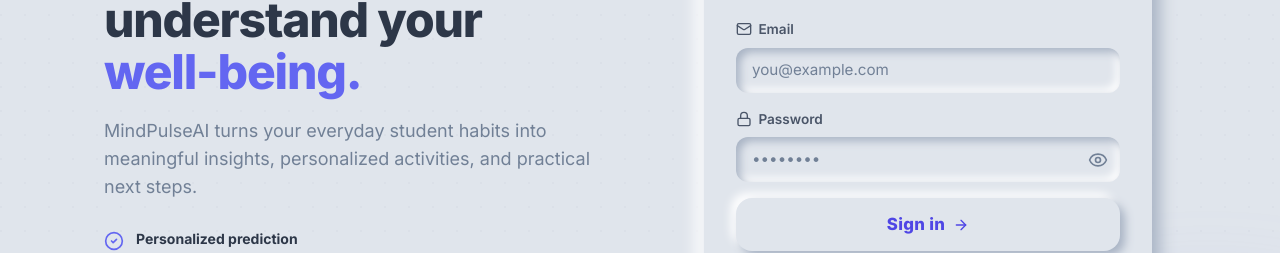
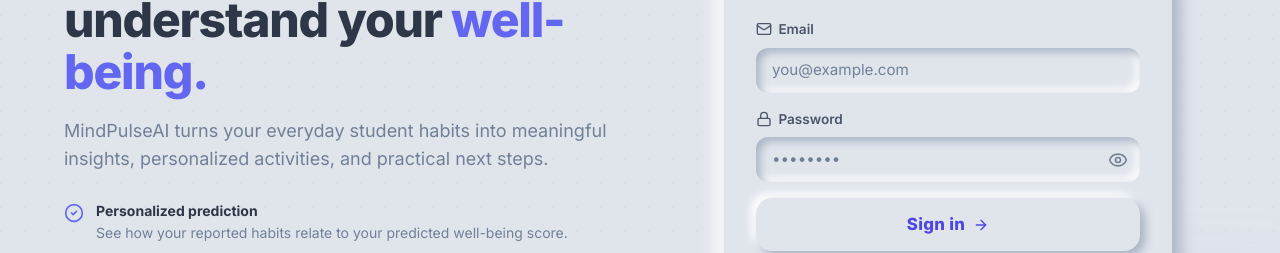
Before and after one commit to aaryankumar70/MIndPulseAI, a React (Vite) app in the folder frontend/: page / in a window 1280 px wide. Shown: the part 250-503 px from the top of the page. Built offline with nearby package versions, Linux system fonts and the light colour scheme; no server answers.

Commit message:
ui fixed

```diff
--- a/frontend/src/components/AuthPage.tsx
+++ b/frontend/src/components/AuthPage.tsx
@@ -176,7 +176,7 @@
 
       {/* Desktop auth shell */}
       <div className="relative min-h-screen flex items-center justify-center px-4 py-4 sm:px-6 lg:py-3">
-        <div className="w-full max-w-6xl">
+        <div className="w-full max-w-[1400px]">
           <div className="relative h-[calc(100vh-2rem)] min-h-[620px] max-h-[760px] overflow-hidden rounded-[2rem]">
 
             {/* =====================================================
@@ -217,7 +217,7 @@
               </div>
 
               {/* ONLY THE CONTENT BELOW THE BRAND MOVES */}
-              <div className="absolute left-8 right-8 xl:left-10 xl:right-10 top-[8.5rem] bottom-6">
+              <div className="absolute left-8 right-0 xl:left-10 xl:right-0 top-[8.5rem] bottom-6">
                 {/* Login content */}
                 <div
                   className={`
@@ -243,7 +243,7 @@
                     </span>
                   </h2>
 
-                  <p className="text-muted text-base xl:text-lg leading-relaxed mt-5 max-w-lg">
+                  <p className="text-muted text-base xl:text-lg leading-relaxed mt-5 max-w-xl">
                     MindPulseAI turns your everyday student
                     habits into meaningful insights, personalized
                     activities, and practical next steps.
@@ -295,7 +295,7 @@
                     </span>
                   </h2>
 
-                  <p className="text-muted text-base xl:text-lg leading-relaxed mt-5 max-w-lg">
+                  <p className="text-muted text-base xl:text-lg leading-relaxed mt-5 max-w-xl">
                     Create your MindPulse account and turn your
                     everyday student habits into meaningful
                     insights and practical next steps.
```
